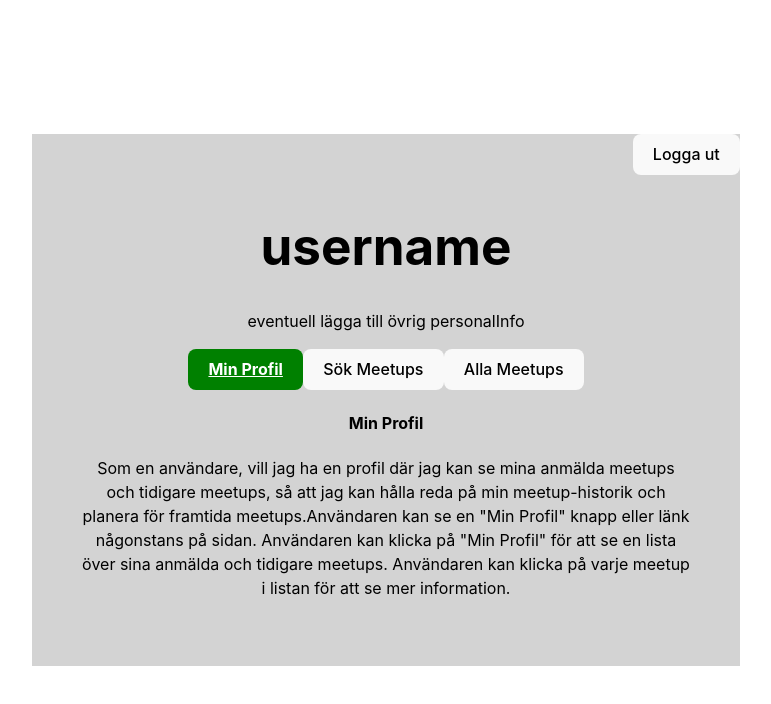
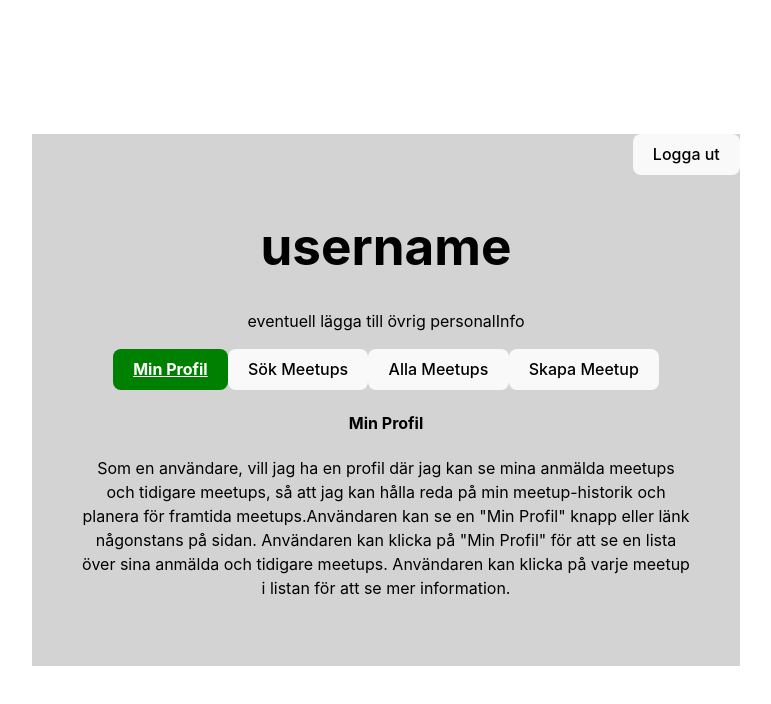
Before and after one commit to EgilZebra/MeetUp-fullstack, a React (Vite) app in the folder Frontend/: page /profile in a window 1280 px wide. Shown: the top 704 px of the page, without its empty margins (254-1025 px from the left). Built offline with nearby package versions, Linux system fonts and the light colour scheme.

Commit message:
createMU: added section

```diff
--- /dev/null
+++ b/Frontend/src/components/forms/createMU/CreateMU.jsx
@@ -0,0 +1,10 @@
+const CreateMU = () => {
+  return (
+    <>
+      <h4>CreateMU</h4>
+      <p>CreateMU</p>
+    </>
+  );
+};
+
+export default CreateMU;
--- a/Frontend/src/pages/Profile.jsx
+++ b/Frontend/src/pages/Profile.jsx
@@ -2,6 +2,7 @@ import React, { useState } from "react";
 import AllMU from "../components/allMU/AllMU";
 import MyMU from "../components/myMU/MyMU";
 import SearchMU from "../components/searchMU/SearchMU";
+import CreateMU from "../components/forms/createMU/CreateMU";
 import "./style/Profile.css";
 
 const UserProfile = () => {
@@ -35,6 +36,12 @@ const UserProfile = () => {
         >
           Alla Meetups
         </button>
+        <button
+          className={activeButton === "Skapa Meetup" ? "active" : ""}
+          onClick={() => setActiveButton("Skapa Meetup")}
+        >
+          Skapa Meetup
+        </button>
       </div>
 
       <div className="userProfile-content">
@@ -53,6 +60,11 @@ const UserProfile = () => {
             <AllMU />
           </div>
         )}
+        {activeButton === "Skapa Meetup" && (
+          <div className="userProfile-content__createMU">
+            <CreateMU />
+          </div>
+        )}
       </div>
     </div>
   );
```
